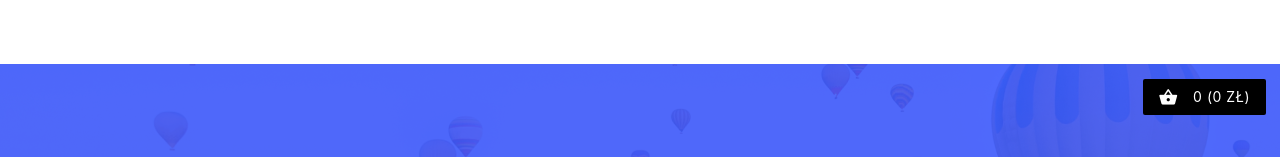
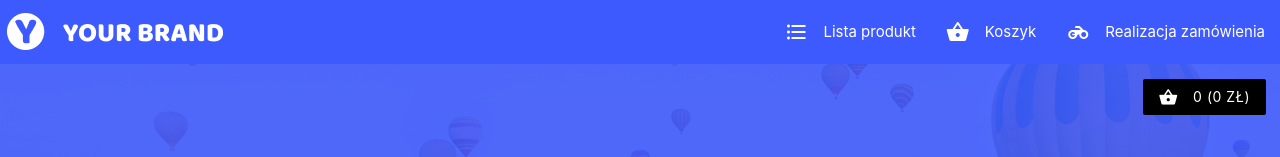
Before and after one commit to tomasz-strefa/i-shop, an Angular app: page /product-list in a window 1280 px wide. Shown: the top 157 px of the page. Built offline with nearby package versions, Linux system fonts and the light colour scheme; no server answers.

Commit message:
Update app.component.html

```diff
--- a/src/app/app.component.html
+++ b/src/app/app.component.html
@@ -1,14 +1,14 @@
 <div class="navbar-fixed">
-<!--<nav>
+<nav>
   <div class="nav-wrapper">
     <a href="#" class="brand-logo"><img src="../assets/logo.png" height="auto"></a>
     <ul id="nav-mobile" class="right hide-on-med-and-down">
-      <li><a class="menu_button" [routerLink] = "'/product-list'">Lista produktów <i class="material-icons left">format_list_bulleted</i></a></li>
+      <li><a class="menu_button" [routerLink] = "'/product-list'">Lista produkt <i class="material-icons left">format_list_bulleted</i></a></li>
       <li><a class="menu_button" [routerLink] = "'/shopping-cart'">Koszyk <i class="material-icons left">shopping_basket</i></a></li>
       <li><a class="menu_button" [routerLink] = "'/order'">Realizacja zamówienia <i class="material-icons left">motorcycle</i></a></li>
     </ul>
   </div>
-</nav>-->
+</nav>
 </div>
 
 <router-outlet></router-outlet>
```
